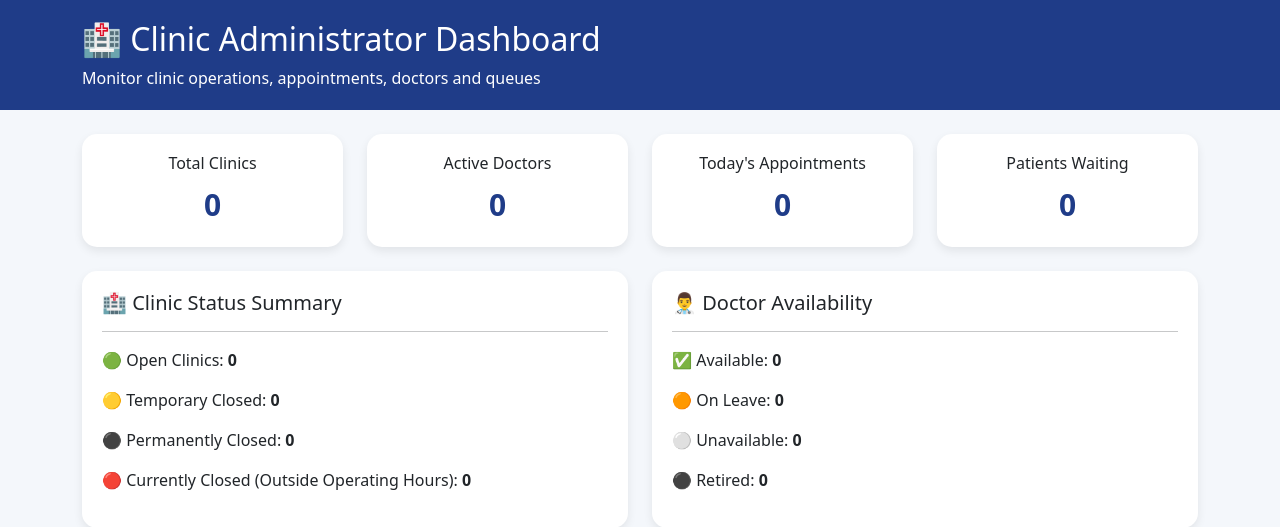
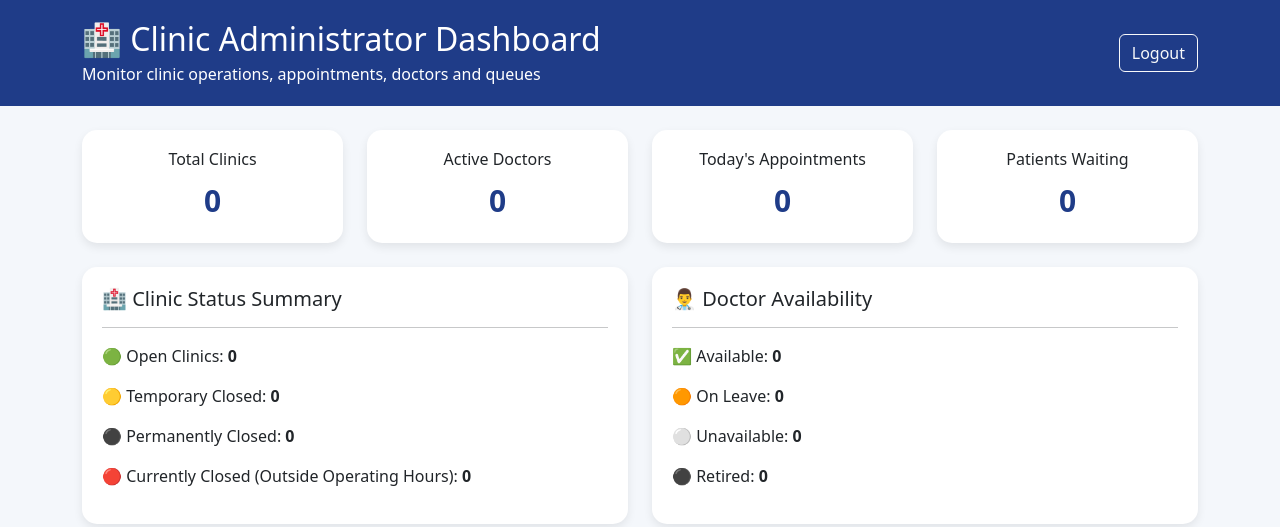
Before and after one commit to asira25/MediAI, a Flask app: page /clinic_dashboard in a window 1280 px wide. Shown: the top 527 px of the page. Run offline with Flask 3, Linux system fonts and the light colour scheme; the visitor is signed in with stand-in values (Sample User, id 1); data that the repository does not hold is empty.

Commit message:
add logout button

```diff
--- a/templates/clinic_dashboard.html
+++ b/templates/clinic_dashboard.html
@@ -53,13 +53,20 @@
 
 <div class="header">
 
-    <div class="container">
+    <div class="container d-flex justify-content-between align-items-center">
 
-        <h2>🏥 Clinic Administrator Dashboard</h2>
+        <div>
+            <h2 class="mb-1">🏥 Clinic Administrator Dashboard</h2>
+            <p class="mb-0">
+                Monitor clinic operations, appointments, doctors and queues
+            </p>
+        </div>
 
-        <p class="mb-0">
-            Monitor clinic operations, appointments, doctors and queues
-        </p>
+        <div>
+            <a href="/logout" class="btn btn-outline-light">
+                Logout
+            </a>
+        </div>
 
     </div>
 
```
